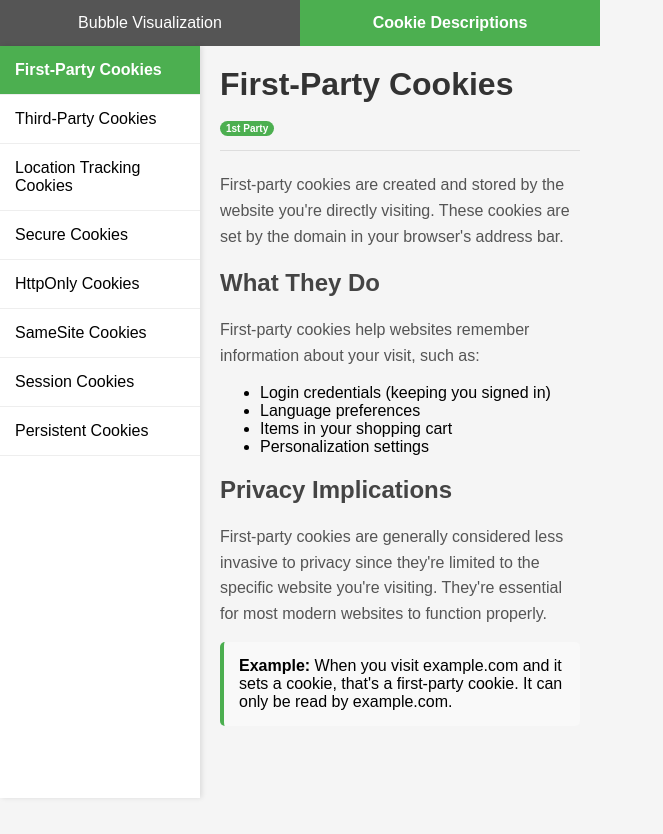
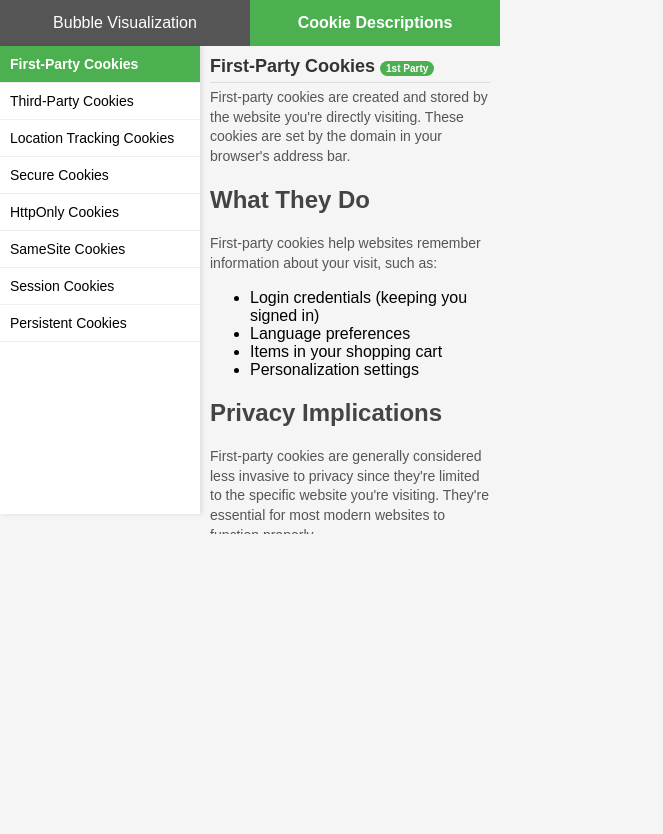
Before and after one commit to CookieDoh-Co/cookiedoh, a browser extension: page descriptions.html in a window 1280 px wide. Shown: the whole page, without its empty margins (0-663 px from the left). After the commit the page ends 800 px from the top, so only its background shows below. Drawn offline with Linux system fonts and the light colour scheme.

Commit message:
Fixed heights with no scrollbar

```diff
--- a/descriptions.html
+++ b/descriptions.html
@@ -8,15 +8,18 @@
       margin: 0;
       padding: 0;
       background-color: #f5f5f5;
-      width: 600px;
-      height: 800px;
-      overflow: hidden;
+      width: 500px;
+      height: 550px;
+      overflow: auto;
     }
 
     .nav-tabs {
       display: flex;
       background-color: #333;
       overflow: hidden;
+      top: 0;
+      width: 100%;
+      z-index: 1000;
     }
 
     .nav-tab {
@@ -40,7 +43,7 @@
 
     .container {
       display: flex;
-      height: calc(100vh - 48px);
+      height: 85%;
     }
 
     .tabs {
@@ -52,11 +55,11 @@
     }
 
     .tab {
-      padding: 15px;
+      padding: 10px;
       cursor: pointer;
       border-bottom: 1px solid #eee;
       transition: background-color 0.2s;
-      font-size: 16px;
+      font-size: 14px;
     }
 
     .tab:hover {
@@ -71,7 +74,7 @@
 
     .content {
       flex: 1;
-      padding: 20px;
+      padding: 10px;
       overflow-y: auto;
       height: 100%;
     }
@@ -93,8 +96,10 @@
     h1 {
       color: #333;
       margin-top: 0;
-      padding-bottom: 10px;
+      margin-bottom: 5px;
+      padding-bottom: 5px;
       border-bottom: 1px solid #ddd;
+      font-size: 18px;
     }
 
     h2 {
@@ -102,18 +107,19 @@
     }
 
     p {
-      line-height: 1.6;
+      line-height: 1.4;
       color: #555;
-      font-size: 16px;
+      font-size: 14px;
+      margin: 5px 0;
     }
 
     .example {
       background-color: #f9f9f9;
-      padding: 15px;
+      padding: 8px;
       border-radius: 5px;
       border-left: 4px solid #4CAF50;
-      margin: 15px 0;
-      font-size: 16px;
+      margin: 8px 0;
+      font-size: 14px;
     }
 
     .back-button {
```
Also changed, not shown: bubbles.html (+17 -14 lines).
